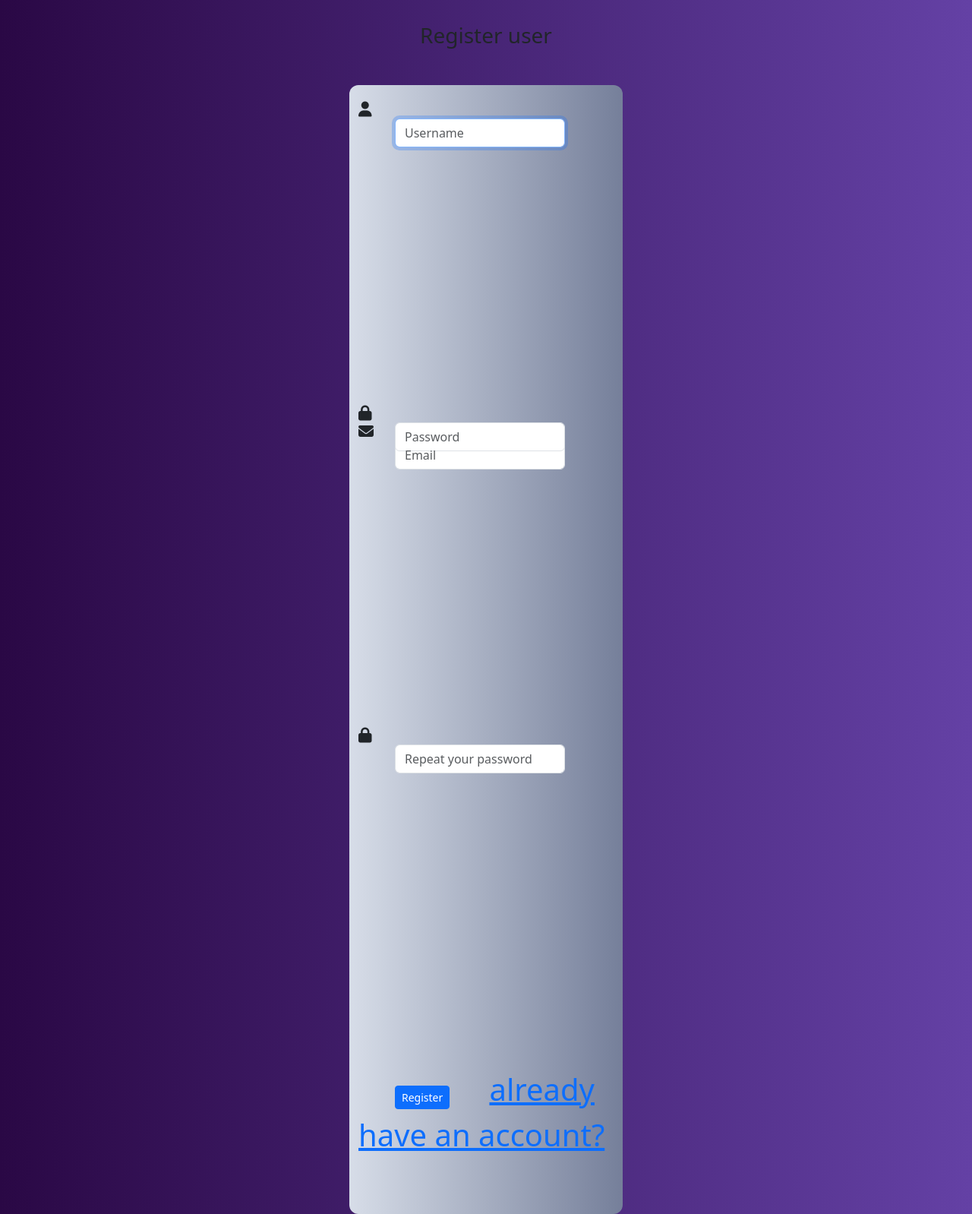
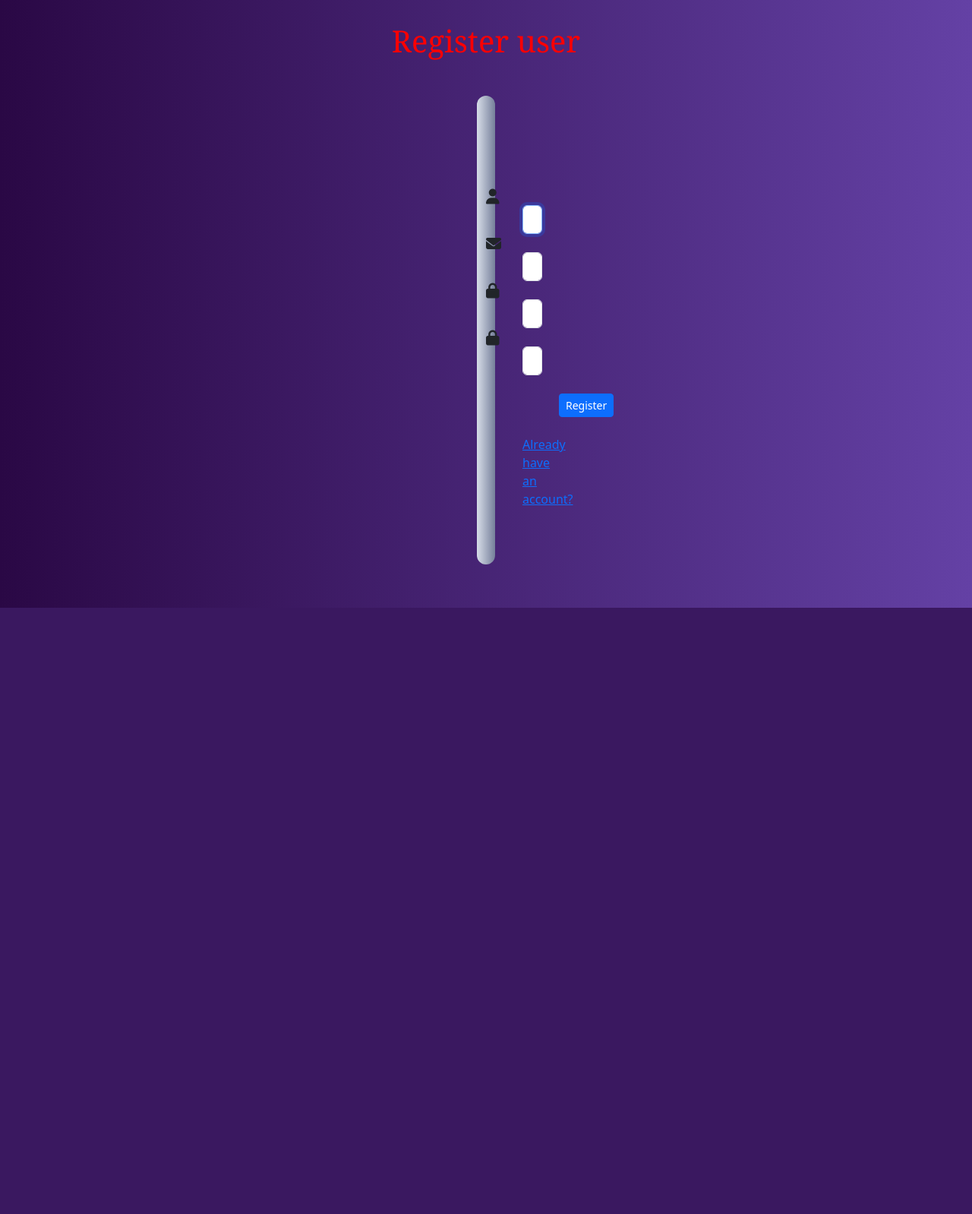
Before and after one commit to AndresSilverall/User-authentication-system, a Django app: page /register/ in a window 1280 px wide. Shown: the whole page at 76% size. After the commit the page ends 800 px from the top, so only its background shows below. Run offline with Django 4.2, Linux system fonts and the light colour scheme; some libraries are stand-ins or nearby versions.

```diff
--- a/Authenticate/forms.py
+++ b/Authenticate/forms.py
@@ -15,7 +15,7 @@ class CreateNewUser(UserCreationForm):
 
         #Personalizar mensajes del form
         self.fields["username"].error_messages.update({
-            "required": "mmm alhjajaja"
+            "required": "The username already exists"
         })
 
         #agregar un atributo a cada input
--- a/Authenticate/static/css/register.css
+++ b/Authenticate/static/css/register.css
@@ -1,6 +1,11 @@
 * {
     padding: 0;
     margin: 0;
+}
+
+
+form {
+    padding-top: 100px;
 }
 
 
@@ -22,13 +27,12 @@ body {
     background: #757F9A;  /* fallback for old browsers */
     background: -webkit-linear-gradient(to right, #D7DDE8, #757F9A);  /* Chrome 10-25, Safari 5.1-6 */
     background: linear-gradient(to right, #D7DDE8, #757F9A); /* W3C, IE 10+/ Edge, Firefox 16+, Chrome 26+, Opera 12+, Safari 7+ */
-    max-width: 360px;
+    max-width: 10px;
 }
 
 
 .form-group {
     max-height: 400px;
-    height: 400px;
 
 }
 
@@ -36,3 +40,18 @@ body {
     padding-top: 30px;
     padding-bottom: 40px;
 }
+
+button {
+    text-align: center;
+    justify-content: center;
+}
+
+
+a {
+    text-align: center;
+}
+
+h1 {
+    color: red;
+    font-family:Georgia, 'Times New Roman', Times, serif
+}
--- a/Authenticate/templates/index.html
+++ b/Authenticate/templates/index.html
@@ -12,16 +12,17 @@
     <title>Register User</title>
 </head>
 <body>
+
     <div class="text-center">
-        <h3> Register user</h3>
+        <h1 class="main-text">Register user</h1>
     </div>
 
     <div class="container">
-        <form action="" method="POST">
+        <form action="{% url 'register' %}" method="POST">
             {% csrf_token %}
             <div class="form-group">
                 <label for="username"><i class="fa-solid fa-user fa-lg"></i></label>
-                <div class="form-group col-md-8 mx-5">
+                <div class="form-group col-md-8 mx-5 ">
                     {{ form.username }}
                 </div>
                 <label for="email"><i class="fa-regular fa-envelope fa-lg"></i></label>
@@ -30,17 +31,18 @@
                 </div>
             </div>
                 <label for="password"><i class="fa-solid fa-lock fa-lg"></i></label>
-                <div class="form-group col-md-8 mx-5">
-                    {{ form.password1 }}
-                </div>
-                <label for="password2"><i class="fa-solid fa-lock fa-lg"></i></label>
+                    <div class="form-group col-md-8 mx-5">
+                        {{ form.password1 }}
+                    </div>
+                    <label for="password2"><i class="fa-solid fa-lock fa-lg"></i></label>
                 <div class="form-group col-md-8 mx-5">
                     {{ form.password2 }}
+                    <br>
+                    <button type="submit" class="btn btn-primary btn-block mx-5 btn-sm ">Register</button>
+                    <br>
+                    <br>
+                    <a href="{% url 'login' %}">Already have an account?</a>
                 </div>
-                <br>
-                <button type="submit" class="btn btn-primary btn-block mx-5 btn-sm">Register</button>
-                <a class="fs-1" href="{% url 'login' %}">already have an account?</a>
-                <br>
                 <br>
                 {% if messages %}
                 {% for message in messages %}
@@ -57,11 +59,7 @@
                 {% endif %}
             </div>
         </form>
-
     </div>
-</form>
-
-
 
     <script src="{% static 'bootstrap/js/bootstrap.bundle.js' %}"></script>
 </body>
```
Also changed, not shown: db.sqlite3.
